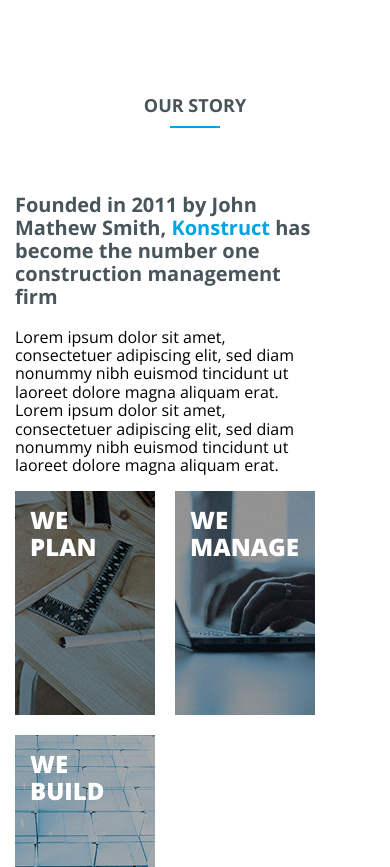
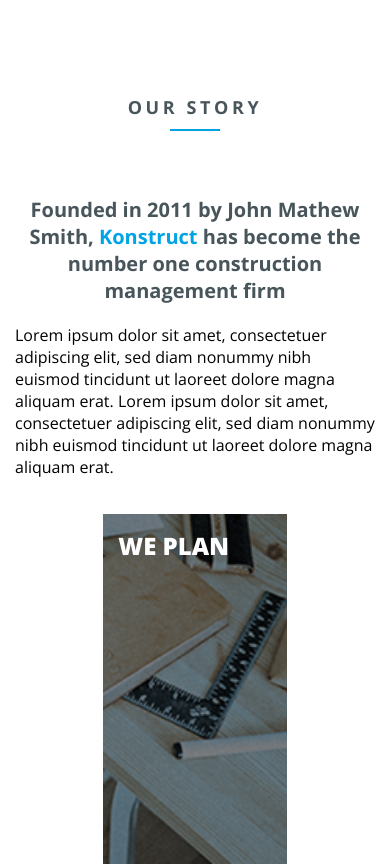
Before and after one commit to TutEvgen1984/site_1_portfolio, a plain HTML site: page index.html in a window 390 px wide. Shown: the top 867 px of the page. Drawn offline with nearby package versions, Linux system fonts and the light colour scheme.

Commit message:
17.04.2025

```diff
--- a/index.html
+++ b/index.html
@@ -1,20 +1,28 @@
 <!DOCTYPE html>
 <html lang="en">
+
 <head>
     <meta charset="UTF-8">
+    <meta http-equiv="X-UA-Compatible" content="IE=edge">
     <meta name="viewport" content="width=device-width, initial-scale=1.0">
-    <title>Сайт_1_Konstrukt-template</title>
-    <link rel="stylesheet" href="style/normalize.css">
+    <title>Konstuct Template</title>
     <link rel="stylesheet" href="style/main.css">
 </head>
+
 <body>
+
     <section class="story">
-        <h2 class="story_title_2">Our story</h2>
         <div class="container">
+            <h2 class="story_title_2">Our Story</h2>
             <div class="story_inner">
                 <div class="story_left">
-                    <h3 class="story_title_3">Founded in 2011 by John Mathew Smith, <span class="accent-color">Konstruct</span> has become the number one construction management firm</h3>
-                    <p class="story_text">Lorem ipsum dolor sit amet, consectetuer adipiscing elit, sed diam nonummy nibh euismod tincidunt ut laoreet dolore magna aliquam erat. Lorem ipsum dolor sit amet, consectetuer adipiscing elit, sed diam nonummy nibh euismod tincidunt ut laoreet dolore magna aliquam erat.</p>
+                    <h3 class="story_title_3">Founded in 2011 by John Mathew Smith, <span
+                            class="accent-color">Konstruct</span> has become the number one construction management firm
+                    </h3>
+                    <p class="story_text">Lorem ipsum dolor sit amet, consectetuer adipiscing elit, sed diam nonummy
+                        nibh euismod tincidunt ut laoreet dolore magna aliquam erat. Lorem ipsum dolor sit amet,
+                        consectetuer adipiscing elit, sed diam nonummy nibh euismod tincidunt ut laoreet dolore magna
+                        aliquam erat.</p>
                 </div>
                 <div class="story_right">
                     <div class="story_item">We plan</div>
@@ -24,5 +32,7 @@
             </div>
         </div>
     </section>
+
 </body>
+
 </html>
--- a/style/main.css
+++ b/style/main.css
@@ -1,20 +1,6 @@
-/* #region Шрифты */
+/* Общие стили */
+@import url('https://fonts.googleapis.com/css2?family=Open+Sans:wght@400;600;700;800&display=swap');
 
-@import url('https://fonts.googleapis.com/css2?family=Open+Sans:ital,wght@0,300..800;1,300..800&display=swap');
-
-
-/* .open-sans-<uniquifier> {
-    font-family: "Open Sans", sans-serif;
-    font-optical-sizing: auto;
-    font-weight: <weight>;
-    font-style: normal;
-    font-variation-settings:
-      "wdth" 100;
-  } */
-
-/* #endregion */
-
-/* #region Сброс минимум (минимальный) */
 html {
     box-sizing: border-box;
 }
@@ -27,11 +13,8 @@
 
 body {
     margin: 0;
+    font-family: 'Open Sans', sans-serif;
 }
-
-/* #endregion Сброс минимум (минимальный) */
-
-/* #region Сайт */
 
 .container {
     width: 100%;
@@ -40,25 +23,27 @@
     padding: 0 250px;
 }
 
-body {
-    font-family: "Open Sans", sans-serif;
-}
-
-/* Раздел "Our Story" */
+/* #region Раздел "Our Story" */
 .story {
     padding: 50px 0;
 }
 
+.story_left {
+    max-width: 398px;
+    margin-right: 50px;
+}
+
 .story_title_2 {
+    letter-spacing: 0.2em;
+    color: #48555B;
     text-transform: uppercase;
     text-align: center;
     font-weight: bold;
     font-size: 18px;
     padding: 30px 0;
-    color: #48555B;
 }
 
-.story_title_2::after {
+.story_title_2:after {
     content: '';
     width: 50px;
     height: 2px;
@@ -72,15 +57,10 @@
     justify-content: center;
 }
 
-.story_left {
-    max-width: 398px;
-    margin-right: 50px;
-}
-
 .story_title_3 {
+    color: #48555B;
     font-weight: bold;
     font-size: 20px;
-    color: #48555B;
 }
 
 .accent-color {
@@ -91,50 +71,86 @@
 
 .story_right {
     display: flex;
-    gap: 20px;
     align-items: flex-end;
 }
 
 .story_item {
+    padding: 15px;
     font-size: 24px;
     color: #fff;
     font-weight: 800;
     text-transform: uppercase;
     width: 140px;
     height: 224px;
-    padding: 15px;
+    margin-right: 20px;
+    background-size: cover;
 }
 
 .story_item:nth-child(1) {
     background-image: url(../img/we_plan.png);
 }
+
 .story_item:nth-child(2) {
     background-image: url(../img/we_manage.png);
 }
+
 .story_item:nth-child(3) {
     background-image: url(../img/we_build.png);
+    margin-right: 0px;
 }
 
-@media screen and (width <= 1440px) {
+/* Адаптивная версия - медиа запросы */
+@media screen and (max-width: 1440px) {
     .container {
-        /*padding: 0 250px; /~ было ~/*/
         padding: 0 50px;
     }
 }
 
-@media screen and (width <= 1024px) {
+@media screen and (max-width: 1024px) {
     .container {
         padding: 0 15px;
+    }
+
+    .story_title_3 {
+        text-align: center;
     }
 
     .story_inner {
         flex-wrap: wrap;
     }
+
+    .story_left {
+        max-width: 80%;
+        margin-right: 0px;
+        margin-bottom: 20px;
+    }
 }
 
-@media screen and (width <= 500px) {
+@media screen and (max-width: 540px) {
     .story_right {
         flex-wrap: wrap;
+        justify-content: center;
+    }
+
+    .story_item {
+        margin-bottom: 20px;
+        margin-right: 0;
+        width: 51%;
+        height: 350px;
+    }
+
+    .story_item:nth-child(3) {
+        margin-bottom: 0px;
+    }
+
+    .story_left {
+        max-width: 100%;
+    }
+}
+
+@media screen and (max-width: 360px) {
+    .story_item {
+        width: 80%;
     }
 }
 
```
